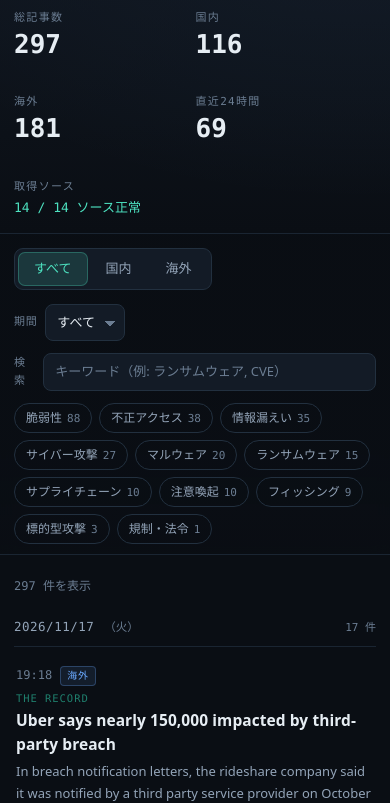
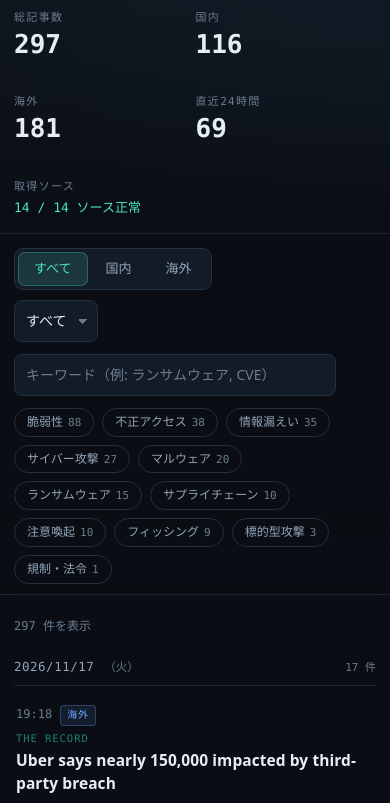
Before and after one commit to HiroshiOkada/security-incident-news, a plain HTML site: page index.html in a window 390 px wide. Shown: the part 74-877 px from the top of the page. Drawn offline with Linux system fonts and the light colour scheme.

Commit message:
Fix mobile filter layout: no label wrap, larger tap targets

```diff
--- a/assets/style.css
+++ b/assets/style.css
@@ -130,7 +130,7 @@ a { color: inherit; }
 
 .control-right { display: flex; align-items: center; gap: 12px; flex-wrap: wrap; }
 .field { display: flex; align-items: center; gap: 8px; }
-.field-label { font-size: 11px; color: var(--text-faint); font-family: var(--mono); letter-spacing: .06em; }
+.field-label { font-size: 11px; color: var(--text-faint); font-family: var(--mono); letter-spacing: .06em; white-space: nowrap; }
 select, input[type="search"] {
   appearance: none; background: var(--panel); color: var(--text);
   border: 1px solid var(--line); border-radius: 8px;
@@ -147,7 +147,7 @@ select:focus, input[type="search"]:focus { border-color: var(--accent-dim); box-
   appearance: none; cursor: pointer;
   background: transparent; color: var(--text-dim);
   border: 1px solid var(--line); border-radius: 999px;
-  padding: 4px 11px; font: inherit; font-size: 12px;
+  padding: 5px 12px; font: inherit; font-size: 12px; line-height: 1.4;
   transition: all .15s;
 }
 .chip:hover { border-color: var(--accent-dim); color: var(--text); }
@@ -244,6 +244,10 @@ main { padding: 22px 0 60px; min-height: 40vh; }
 @media (max-width: 560px) {
   .wrap { width: calc(100% - 28px); }
   .header-meta #updated { display: none; }
+  .field-label { display: none; }
+  select, input[type="search"] { min-height: 42px; font-size: 14px; }
+  .control-row { gap: 10px; }
+  .chips { gap: 8px; }
   .item { grid-template-columns: 1fr; gap: 4px; padding: 14px 2px; }
   .item-time { display: flex; align-items: center; gap: 8px; }
   .item-time .region { margin-top: 0; }
```
